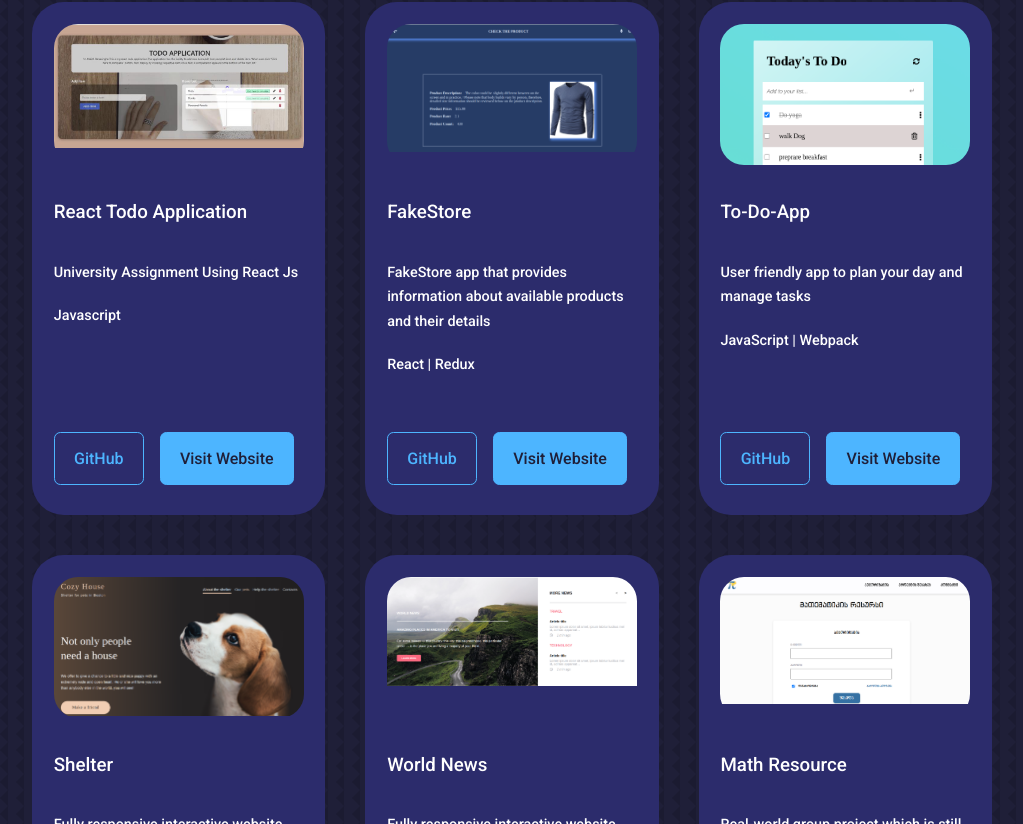
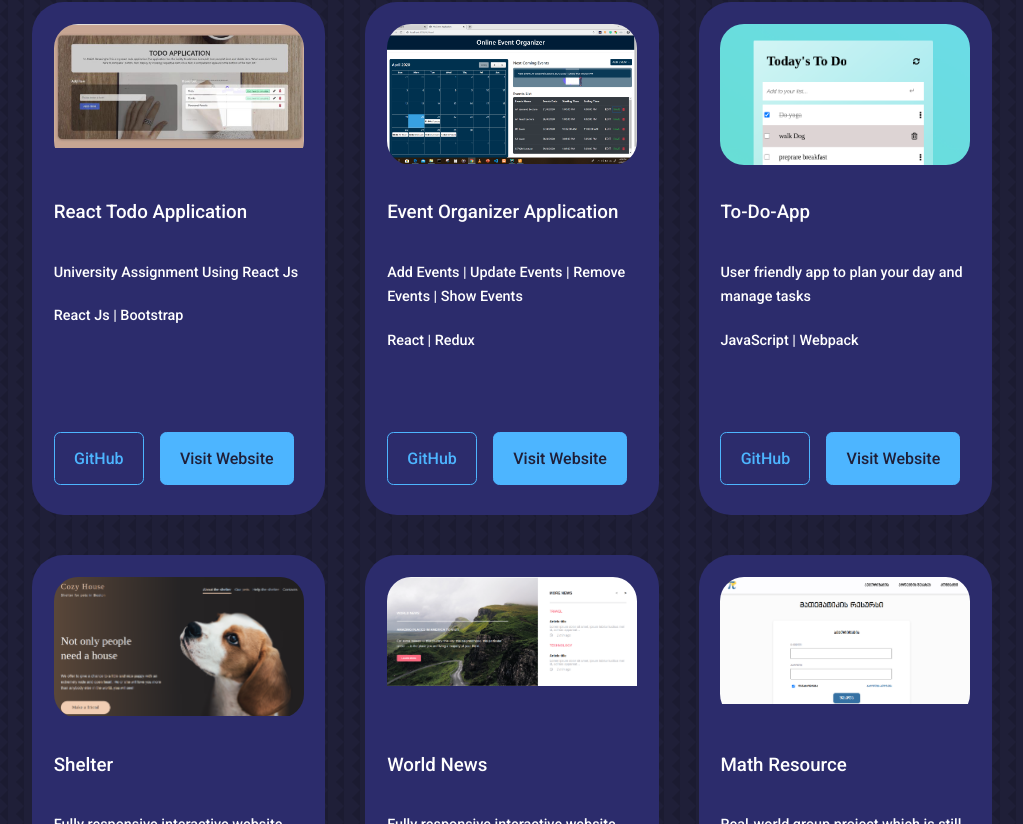
Before and after one commit to Malith-ra/myportpolio, a React (Create React App) app: page / in a window 1280 px wide. Shown: the part 1722-2546 px from the top of the page, without its empty margins (128-1151 px from the left). Built offline with nearby package versions, Linux system fonts and the light colour scheme.

Commit message:
add event org

```diff
--- a/src/components/portfolio/Portfolio.jsx
+++ b/src/components/portfolio/Portfolio.jsx
@@ -2,7 +2,7 @@ import React from "react";
 import IMG1 from "../../assets/todoapp.jpg";
 import IMG2 from "../../assets/todo.png";
 import IMG3 from "../../assets/shelter.png";
-import IMG4 from "../../assets/fake.png";
+import IMG4 from "../../assets/event.png";
 import IMG5 from "../../assets/news.png";
 import IMG6 from "../../assets/math.png";
 
@@ -15,19 +15,19 @@ const Portfolio = () => {
       title: "React Todo Application",
       img: IMG1,
       description: "University Assignment Using React Js",
-      technologies: "Javascript",
+      technologies: "React Js | Bootstrap",
       link: "https://github.com/Malith-ra/React-Todo-application",
       github: "https://github.com/Malith-ra/React-Todo-application",
     },
     {
       id: 2,
-      title: "FakeStore",
+      title: "Event Organizer Application",
       img: IMG4,
-      description:
-        "FakeStore app that provides information about available products and their details",
+      description: "Add Events | Update Events | Remove Events | Show Events",
       technologies: "React | Redux",
-      link: "https://fakestore-metrics.netlify.app/",
-      github: "https://github.com/Malith-ra?tab=repositories",
+      link: "https://github.com/Online-Event-Organizer/AngularJS-web-application",
+      github:
+        "https://github.com/Online-Event-Organizer/AngularJS-web-application",
     },
     {
       id: 3,
```
Also changed, not shown: src/assets/event.png (added).
